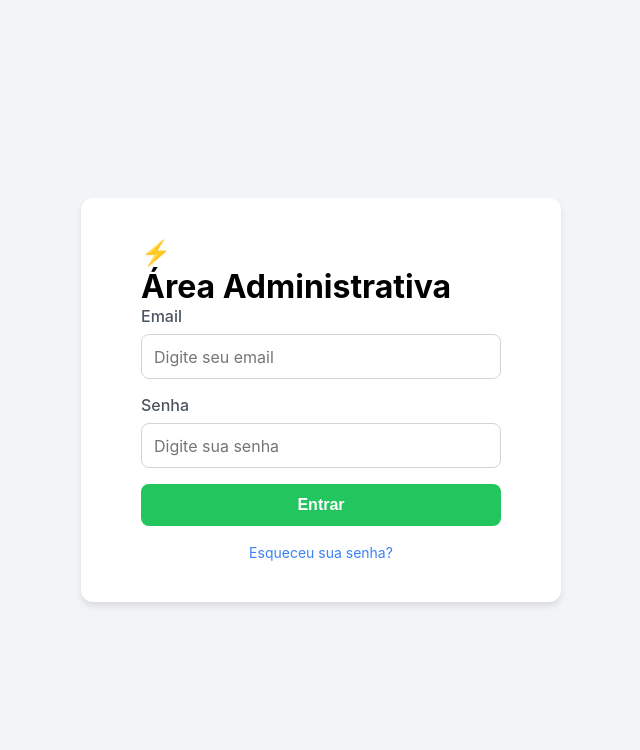
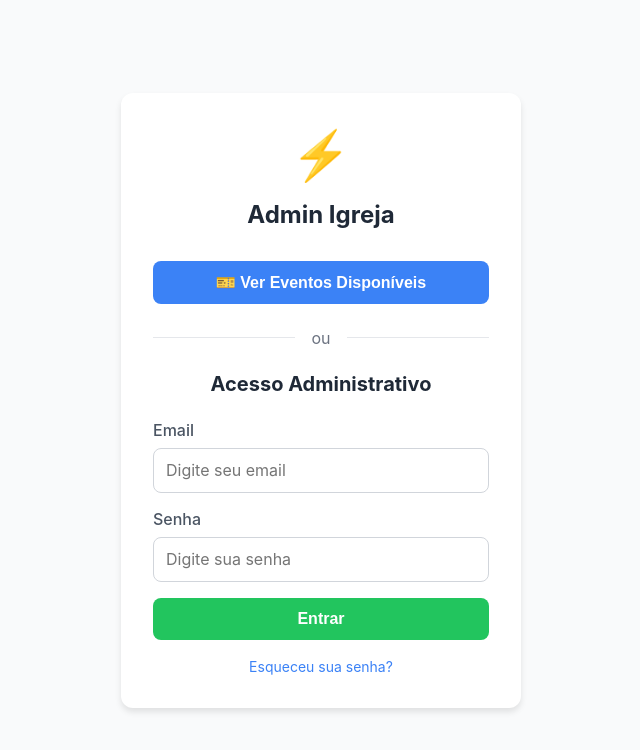
Before and after one commit to vinnimagalhaes/admin-igreja, a React (Vite) app: page /login in a window 1280 px wide. Shown: the top 750 px of the page, without its empty margins (319-959 px from the left). Built offline with nearby package versions, Linux system fonts and the light colour scheme.

Commit message:
Melhorias no layout e padronização dos botões

```diff
--- a/src/App.tsx
+++ b/src/App.tsx
@@ -1,4 +1,4 @@
-import { BrowserRouter, Routes, Route } from 'react-router-dom';
+import { BrowserRouter, Routes, Route, Navigate } from 'react-router-dom';
 import { Layout } from './components/Layout';
 import Login from './pages/Login';
 import Dashboard from './pages/Dashboard';
@@ -11,12 +11,15 @@ function App() {
   return (
     <BrowserRouter>
       <Routes>
-        {/* Rotas públicas */}
+        {/* Rota inicial redireciona para login */}
+        <Route path="/" element={<Navigate to="/login" replace />} />
         <Route path="/login" element={<Login />} />
-        <Route path="/" element={<EventsUser />} />
+
+        {/* Rotas públicas para compradores */}
+        <Route path="/events" element={<EventsUser />} />
         <Route path="/event/:id" element={<EventDetails />} />
 
-        {/* Rotas administrativas */}
+        {/* Rotas administrativas protegidas */}
         <Route path="/admin/dashboard" element={<Layout><Dashboard /></Layout>} />
         <Route path="/admin/events" element={<Layout><Events /></Layout>} />
         <Route path="/admin/events-list" element={<Layout><EventsList /></Layout>} />
--- /dev/null
+++ b/src/pages/Login.css
@@ -0,0 +1,158 @@
+.login-container {
+  min-height: 100vh;
+  display: flex;
+  align-items: center;
+  justify-content: center;
+  background-color: #f9fafb;
+  padding: 16px;
+}
+
+.login-box {
+  background: white;
+  padding: 32px;
+  border-radius: 12px;
+  box-shadow: 0 4px 6px rgba(0, 0, 0, 0.1);
+  width: 100%;
+  max-width: 400px;
+}
+
+.logo-container {
+  text-align: center;
+  margin-bottom: 32px;
+}
+
+.logo {
+  font-size: 48px;
+  margin-bottom: 16px;
+}
+
+.logo-container h1 {
+  margin: 0;
+  color: #1f2937;
+  font-size: 24px;
+}
+
+.login-options {
+  display: flex;
+  flex-direction: column;
+  gap: 24px;
+}
+
+.public-access-button {
+  width: 100%;
+  padding: 12px;
+  background-color: #3b82f6;
+  color: white;
+  border: none;
+  border-radius: 8px;
+  font-size: 16px;
+  font-weight: 600;
+  cursor: pointer;
+  transition: all 0.2s;
+  display: flex;
+  align-items: center;
+  justify-content: center;
+  gap: 8px;
+}
+
+.public-access-button:hover {
+  background-color: #2563eb;
+  transform: translateY(-2px);
+}
+
+.divider {
+  display: flex;
+  align-items: center;
+  text-align: center;
+  color: #6b7280;
+}
+
+.divider::before,
+.divider::after {
+  content: '';
+  flex: 1;
+  border-bottom: 1px solid #e5e7eb;
+}
+
+.divider span {
+  padding: 0 16px;
+}
+
+form h2 {
+  margin: 0 0 24px 0;
+  color: #1f2937;
+  font-size: 20px;
+  text-align: center;
+}
+
+.form-group {
+  margin-bottom: 16px;
+}
+
+.form-group label {
+  display: block;
+  margin-bottom: 8px;
+  color: #4b5563;
+  font-weight: 500;
+}
+
+.form-group input {
+  width: 100%;
+  padding: 12px;
+  border: 1px solid #d1d5db;
+  border-radius: 8px;
+  font-size: 16px;
+  transition: all 0.2s;
+}
+
+.form-group input:focus {
+  outline: none;
+  border-color: #22c55e;
+  box-shadow: 0 0 0 3px rgba(34, 197, 94, 0.1);
+}
+
+.error-message {
+  color: #ef4444;
+  margin-bottom: 16px;
+  font-size: 14px;
+  text-align: center;
+}
+
+.submit-button {
+  width: 100%;
+  padding: 12px;
+  background-color: #22c55e;
+  color: white;
+  border: none;
+  border-radius: 8px;
+  font-size: 16px;
+  font-weight: 600;
+  cursor: pointer;
+  transition: all 0.2s;
+}
+
+.submit-button:hover {
+  background-color: #16a34a;
+  transform: translateY(-2px);
+}
+
+.forgot-password {
+  text-align: center;
+  margin-top: 16px;
+}
+
+.forgot-password a {
+  color: #3b82f6;
+  text-decoration: none;
+  font-size: 14px;
+}
+
+.forgot-password a:hover {
+  text-decoration: underline;
+}
+
+@media (max-width: 480px) {
+  .login-box {
+    padding: 24px;
+  }
+}
--- a/src/pages/Login.tsx
+++ b/src/pages/Login.tsx
@@ -1,54 +1,21 @@
 import { useState } from 'react';
 import { useNavigate } from 'react-router-dom';
-import '../App.css';
+import './Login.css';
 
 function Login() {
   const navigate = useNavigate();
   const [email, setEmail] = useState('');
   const [password, setPassword] = useState('');
-  const [isLoading, setIsLoading] = useState(false);
-  const [errors, setErrors] = useState({ email: '', password: '' });
+  const [error, setError] = useState('');
 
-  const validateForm = () => {
-    const newErrors = { email: '', password: '' };
-    let isValid = true;
+  const handleLogin = (e: React.FormEvent) => {
+    e.preventDefault();
 
-    if (!email) {
-      newErrors.email = 'Email é obrigatório';
-      isValid = false;
-    } else if (!/\S+@\S+\.\S+/.test(email)) {
-      newErrors.email = 'Email inválido';
-      isValid = false;
-    }
-
-    if (!password) {
-      newErrors.password = 'Senha é obrigatória';
-      isValid = false;
-    } else if (password.length < 6) {
-      newErrors.password = 'Senha deve ter no mínimo 6 caracteres';
-      isValid = false;
-    }
-
-    setErrors(newErrors);
-    return isValid;
-  };
-
-  const handleSubmit = async (event: React.FormEvent) => {
-    event.preventDefault();
-
-    if (!validateForm()) return;
-
-    setIsLoading(true);
-
-    try {
-      await new Promise(resolve => setTimeout(resolve, 1500));
-      console.log('Email:', email);
-      console.log('Senha:', password);
-      navigate('/dashboard'); // Redireciona para o dashboard
-    } catch (error) {
-      console.error('Erro ao fazer login:', error);
-    } finally {
-      setIsLoading(false);
+    // Aqui você pode adicionar sua lógica de autenticação
+    if (email === 'admin@admin.com' && password === 'admin') {
+      navigate('/admin/dashboard');
+    } else {
+      setError('Email ou senha inválidos');
     }
   };
 
@@ -57,9 +24,24 @@ function Login() {
       <div className="login-box">
         <div className="logo-container">
           <div className="logo">⚡️</div>
+          <h1>Admin Igreja</h1>
         </div>
-        <h1 className="login-title">Área Administrativa</h1>
-        <form onSubmit={handleSubmit}>
+
+        <div className="login-options">
+          <button
+            className="public-access-button"
+            onClick={() => navigate('/events')}
+          >
+            🎫 Ver Eventos Disponíveis
+          </button>
+
+          <div className="divider">
+            <span>ou</span>
+          </div>
+
+          <form onSubmit={handleLogin}>
+            <h2>Acesso Administrativo</h2>
+
             <div className="form-group">
               <label htmlFor="email">Email</label>
               <input
@@ -68,10 +50,7 @@ function Login() {
                 value={email}
                 onChange={(e) => setEmail(e.target.value)}
                 placeholder="Digite seu email"
-              autoComplete="email"
-              className={errors.email ? 'input-error' : ''}
               />
-            {errors.email && <div className="error-message">{errors.email}</div>}
             </div>
 
             <div className="form-group">
@@ -82,24 +61,19 @@ function Login() {
                 value={password}
                 onChange={(e) => setPassword(e.target.value)}
                 placeholder="Digite sua senha"
-              autoComplete="current-password"
-              className={errors.password ? 'input-error' : ''}
               />
-            {errors.password && <div className="error-message">{errors.password}</div>}
             </div>
 
-          <button
-            type="submit"
-            className="submit-button"
-            disabled={isLoading}
-          >
-            {isLoading ? 'Entrando...' : 'Entrar'}
+            {error && <div className="error-message">{error}</div>}
+
+            <button type="submit" className="submit-button">
+              Entrar
             </button>
 
             <div className="forgot-password">
               <a href="#" onClick={(e) => {
                 e.preventDefault();
-              alert('Funcionalidade em desenvolvimento');
+                // Adicionar lógica de recuperação de senha
               }}>
                 Esqueceu sua senha?
               </a>
@@ -107,6 +81,7 @@ function Login() {
           </form>
         </div>
       </div>
+    </div>
   );
 }
 
```
Lines whose indentation alone changed are shown as unchanged.
